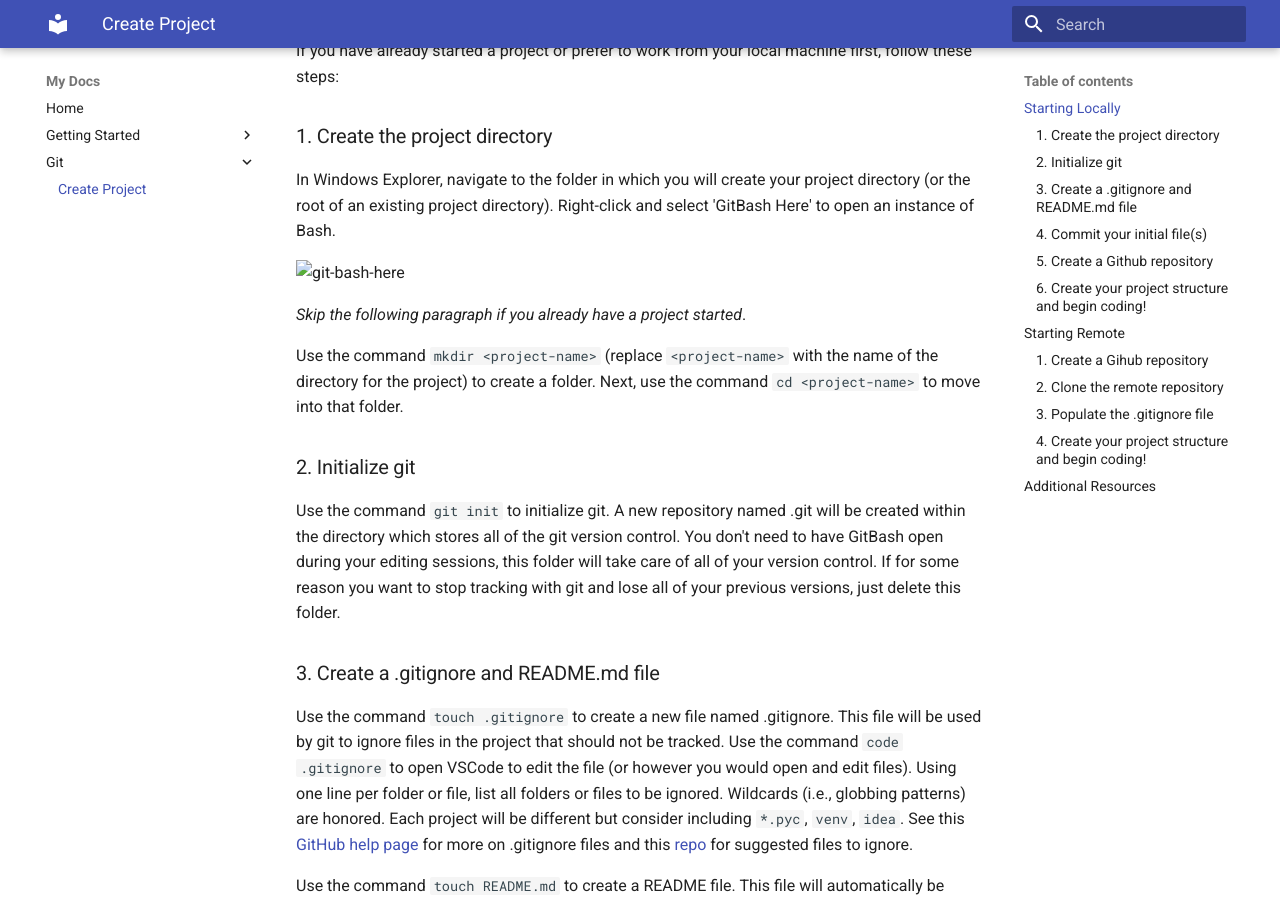
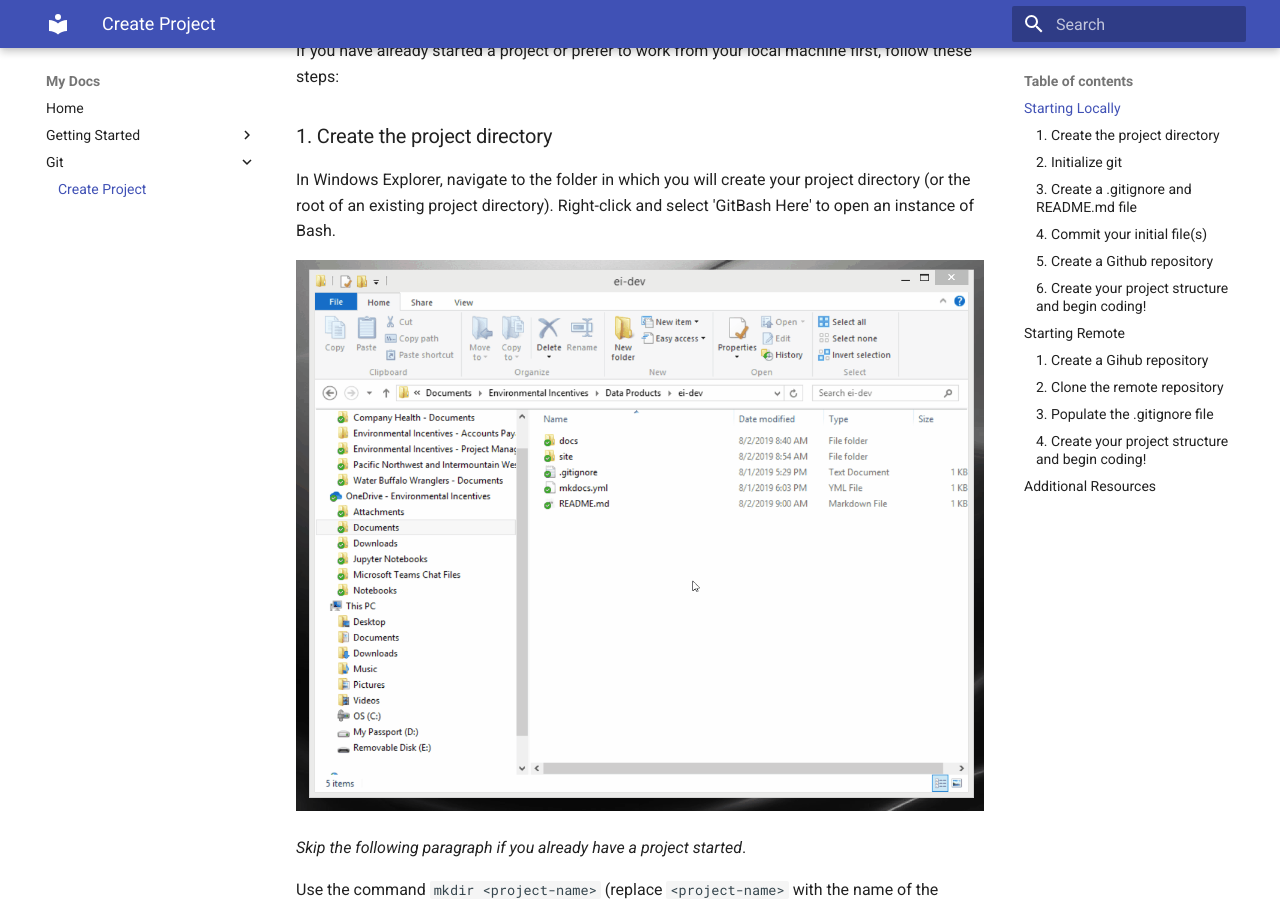
Before and after one commit to eriktuck/ei-dev, an MkDocs documentation site: the page built from docs/git/initializing-git.md, in a window 1280 px wide and 900 px high, scrolled down 375 px. Built offline with MkDocs 1.6.1 and Material for MkDocs 9.7.7, drawn with Linux system fonts in a browser that asks for light colours.

Commit message:
broken gif in git, removed leading backslash

```diff
--- a/docs/git/initializing-git.md
+++ b/docs/git/initializing-git.md
@@ -13,7 +13,7 @@
 
 In Windows Explorer, navigate to the folder in which you will create your project directory (or the root of an existing project directory). Right-click and select 'GitBash Here' to open an instance of Bash.
 
-![git-bash-here](/assets/git-bash-here.gif)
+![git-bash-here](assets/git-bash-here.gif)
 
 *Skip the following paragraph if you already have a project started*.
 
```
